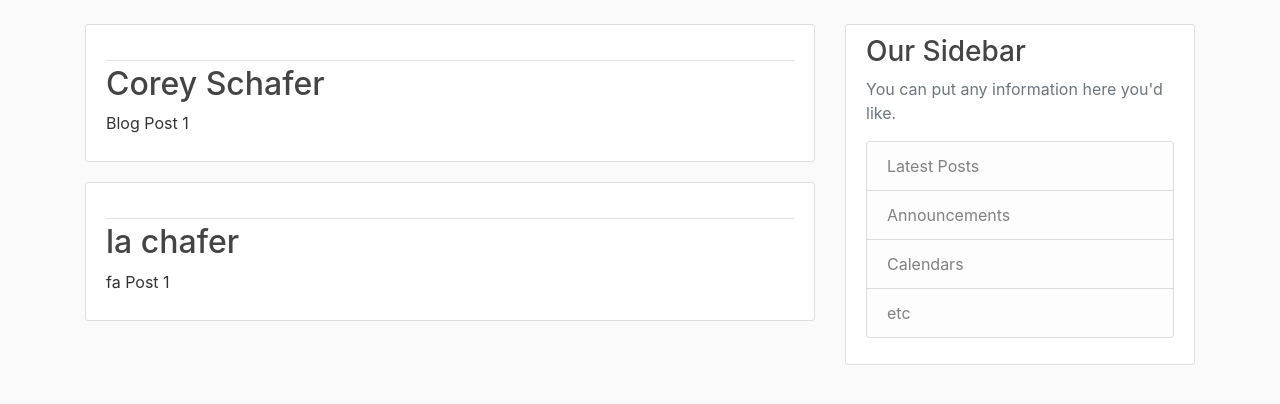
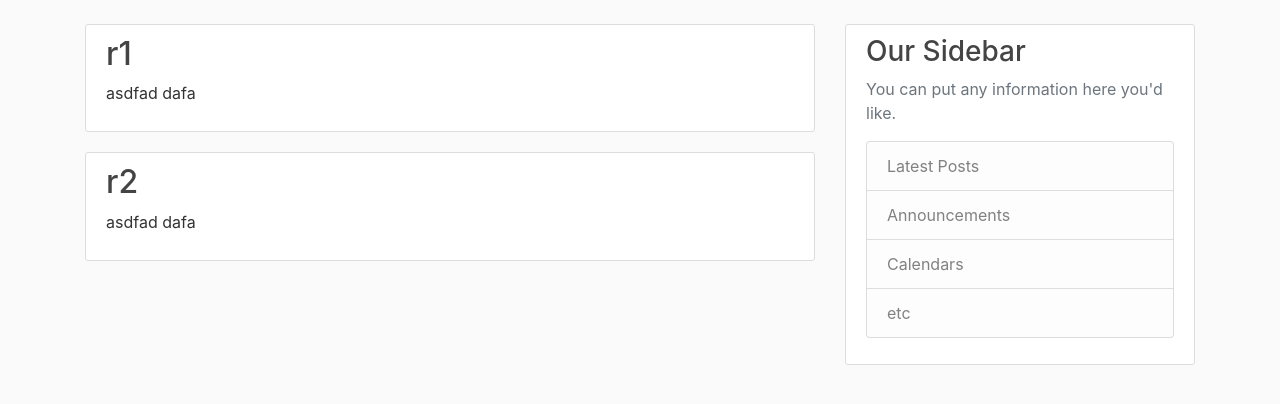
Before and after one commit to dd918-sv/SSFDS_Edit, a Flask app: page / in a window 1280 px wide. Shown: the part 56-460 px from the top of the page. Run offline with Flask 3, Linux system fonts and the light colour scheme; some libraries are stand-ins or nearby versions.

Commit message:
before starting transactions part

```diff
--- a/SSFDS/routes.py
+++ b/SSFDS/routes.py
@@ -28,8 +28,7 @@ def identity():
 @app.route("/")
 @app.route("/home")
 def home():
-    return render_template('home.html', restaurants=restaurants)
-
+    return render_template('home.html', restaurants=Restaurant.query.all())
 
 @app.route("/about")
 def about():
--- a/SSFDS/templates/home.html
+++ b/SSFDS/templates/home.html
@@ -3,11 +3,8 @@
     {% for restaurant in restaurants %}
         <article class="media content-section">
           <div class="media-body">
-            <div class="article-metadata">
-              <a class="mr-2" href="#">{{ restaurant.dishes }}</a>
-            </div>
-            <h2><a class="article-title" href="#">{{ restaurant.name }}</a></h2>
-            <p class="article-content">{{ restaurant.description }}</p>
+            <h2><a class="article-title" href="#">{{ restaurant.username }}</a></h2>
+            <p class="article-content">{{ restaurant.address }}</p>
           </div>
         </article>
     {% endfor %}
```
Also changed, not shown: instance/site.db.
